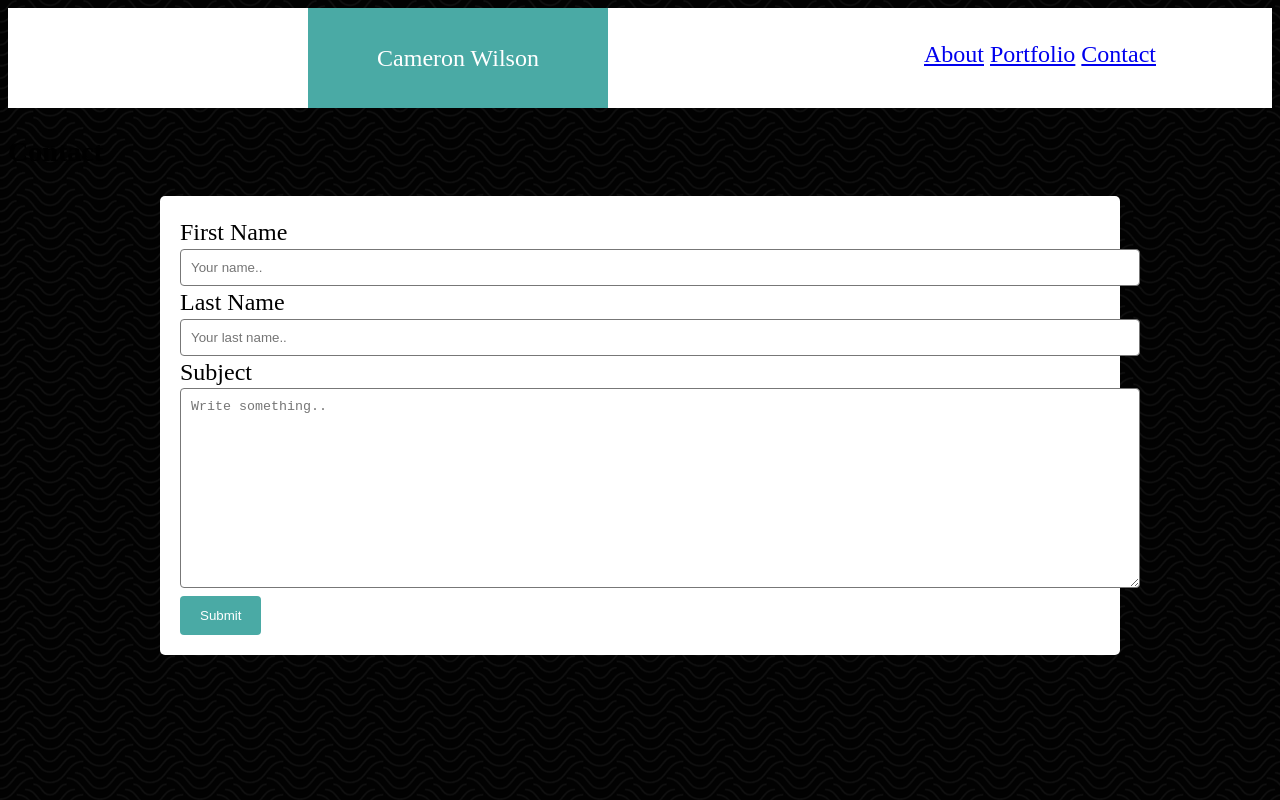
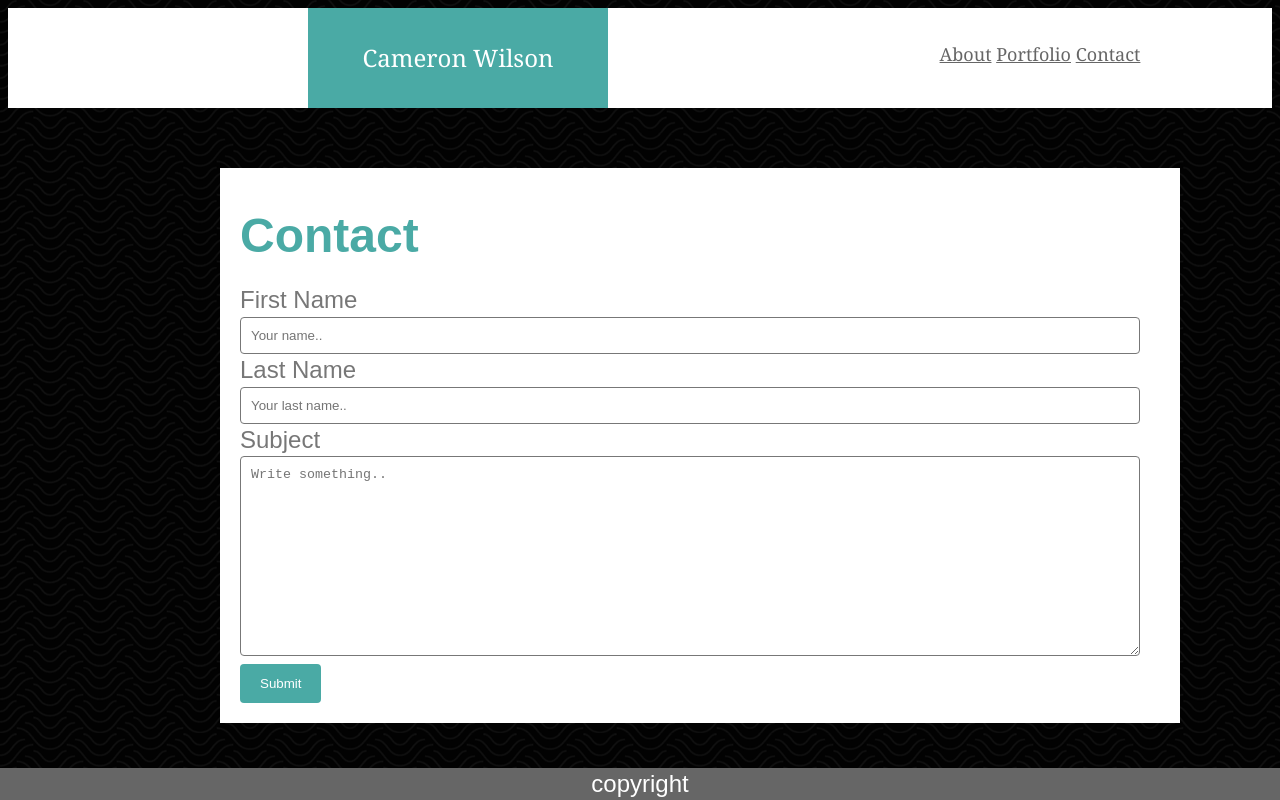
Before and after one commit to SoInZane/Basic-Portfolio, a plain HTML site: page contact.html in a window 1280 px wide. Drawn offline with Linux system fonts and the light colour scheme.

Commit message:
added images to portfolio page and modified syntax in all html and in css

```diff
--- a/assets/css/style.css
+++ b/assets/css/style.css
@@ -7,10 +7,15 @@
 body {
     font-size: 24px;
     line-height: 32px;
+    font-family: 'Arial', 'Helvetica Neue', Helvetica, sans-serif;
+    border: 8px #777777;
 }
 
+header {
+    font-family: Georgia, 'Times New Roman', Times, serif
+}
 
-.header_content {
+.container {
     background-color: #ffffff;
     color: #777777;
     height: 100px;
@@ -18,8 +23,7 @@ body {
     margin: auto;
     top: 0;
     border: 8px;
-    border-color: #777777;
-    border-bottom-color: 8px #777777;
+
 
 }
 
@@ -35,8 +39,10 @@ body {
     left: 300px;
  }
 
-#header_right {
+#pages {
     background-color: #ffffff;
+    color: #777777;
+    font-size: 18px;
     position: relative;
     overflow: auto;
     width: 300px;
@@ -45,36 +51,48 @@ body {
     text-align: center;
     bottom: 100px;
     left: 400px;
-
 }
 
-#container_1 {
+a {
+    color: #666666;
+}
+
+a:link{
+    color: #666666;
+}
+
+a:hover {
+    color: #4aaaa5;
+}
+
+a:active {
+    color: #4aaaa5;
+}
+
+.container_1 {
     background-color: #ffffff;
     color: #777777;
     position: relative;
     width: 960px;
     margin: auto;
-    /* margin-top: 40px;
-    margin-right: 60px;
-    margin-bottom: 60px;
-    margin-left: 60px;
-    width: 960px; */
-    /* top: 50px; */
-    /* right: 100px;
-    left: 50px;       */
+
 }
 
-
-
-#about_me {
+#container_2 {
     background-color: #ffffff;
     color: #777777;
     overflow: auto;
     float: left;
     position: absolute;
+    width: 960px;
     padding: 20px;
     margin: 60px;
-    border-bottom: 5px #777777;
+
+}
+
+h1 {
+    color: #4aaaa5;
+    border-bottom-color: 8px #777777;
 }
 
 #about_me_image {
@@ -82,31 +100,22 @@ body {
     margin: 20px;
     width: 200px;
     height: 200px;
+}
 
+.portfolio_images {
+    float: left;
+    margin: 20px;
+    width: 960px;
+    height: 500px;
+    margin: auto;
 }
 
 p {
     margin: 50px;
 }
 
-#container_2 {
-    background-color: #ffffff;
-    color: #777777;
-    position: relative;
-    width: 960px;
-    margin: auto;
-}
-
-.container_2 {
-    width: 960px;
-    margin: auto;
-    border-radius: 5px;
-    background-color: #ffffff;
-    padding: 20px;
-  }
-
 input[type=text], select, textarea {
-    width: 960px;
+    width: 900px;
     padding: 10px;
     border: 1px solid #777777;
     border-radius: 4px;
@@ -124,8 +133,8 @@ input[type=submit] {
     cursor: pointer;
   }
 
-  input[type=submit]:hover {
-    background-color: #4aaaa5;
+input[type=submit]:hover {
+    background-color: #666666;
   }
 
 .footer {
@@ -133,9 +142,8 @@ input[type=submit] {
     left: 0;
     bottom: 0;
     width: 100%;
-    background-color: #777777;
+    background-color: #666666;
     color: #ffffff;
     text-align: center;
     border-top: 8px #4aaaa5;
-
 }
--- a/contact.html
+++ b/contact.html
@@ -3,26 +3,29 @@
     <head>
         <meta charset="UTF-8">
         <title>Cameron Wilsons Basic Portfolio</title>
-        <link rel="stylesheet" type="text/css" href="assets/css/style.css">
-        <body background="assets/images/papyrus-dark.png">
+        <link href="assets/css/style.css" rel="stylesheet" type="text/css">
 
     </head>
-    <body>
 
-        <div class="header_content">
+    <body background="assets/images/papyrus-dark.png">
+        <header>
+            <div class="container">
                 <div id= "name">
                     Cameron Wilson
                 </div>
-            <div id="header_right">
+                    <div id="pages">
                         <a href="index.html" class="about">About</a>
                         <a href="portfolio.html" class="Portfolio">Portfolio</a>
                         <a href="contact.html" class="contact"> Contact</a>
                     </div>
                 </div>
+        </header>
 
-        <h3>Contact</h3>
+        <div class="container_1">
+            <div id="container_2">
 
-        <div class="container_2">
+                <h1>Contact</h1>
+
                 <form action="/action_page.php">
                     <label for="fname">First Name</label>
                     <input type="text" id="fname" name="firstname" placeholder="Your name..">
@@ -35,10 +38,13 @@
 
                     <input type="submit" value="Submit">
                 </form>
-
+            <div>
+            <div class="footer">
+                    copyright
 
             </div>
 
 
     </body>
+
 </html>
```
Also changed, not shown: index.html (+12 -14 lines), portfolio.html (+34 -16 lines). Lines whose indentation alone changed are shown as unchanged.
